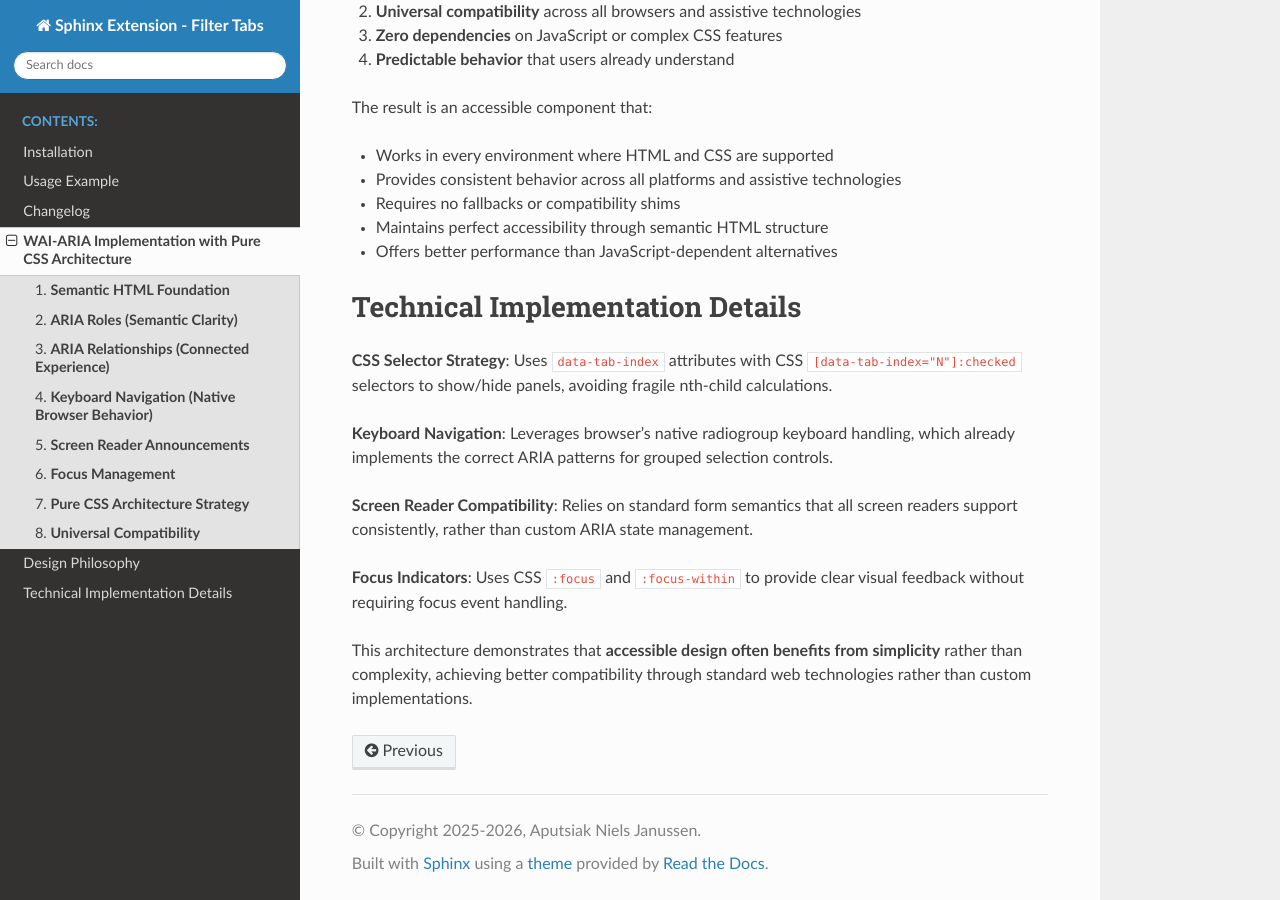
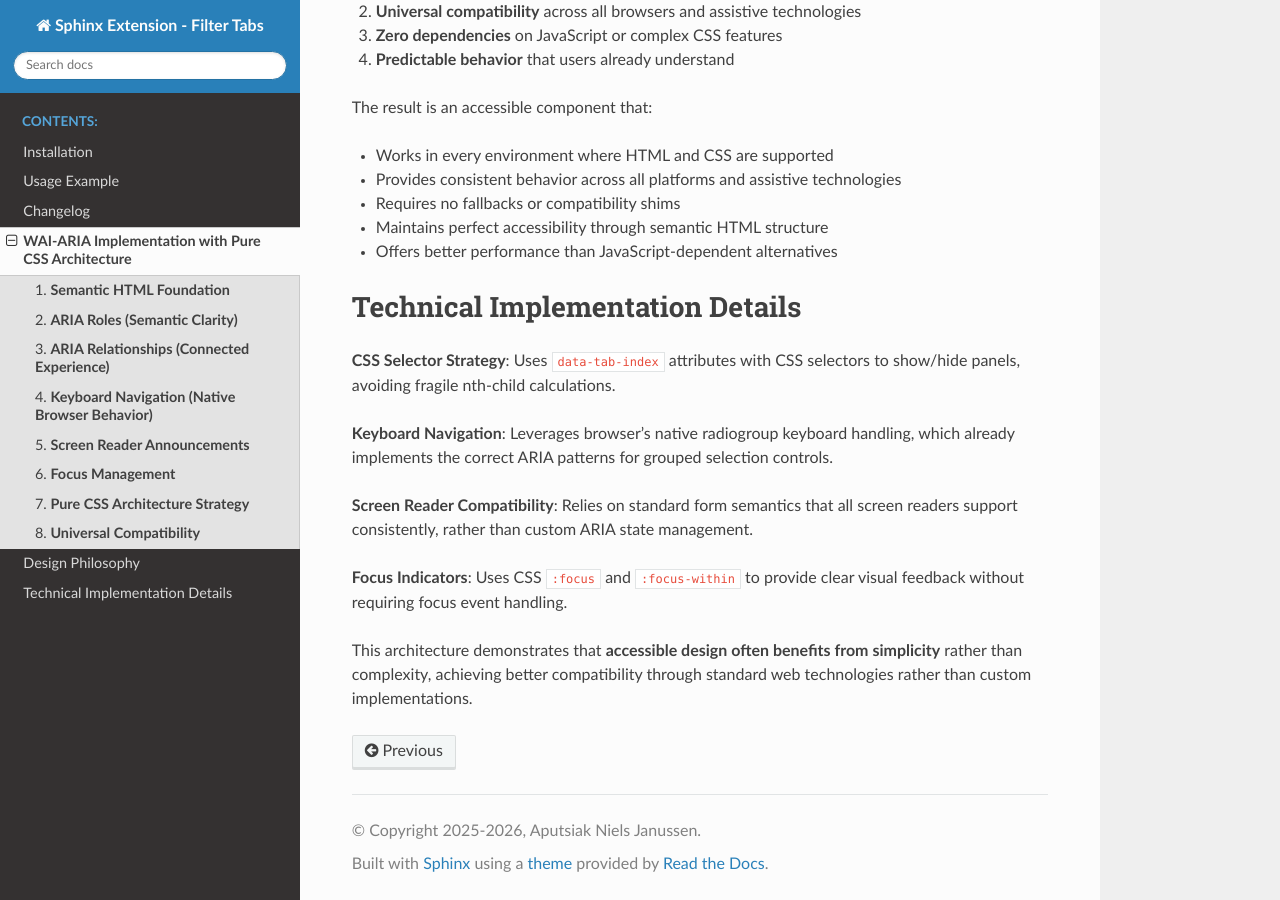
Before and after one commit to aputtu/sphinx-filter-tabs, a Sphinx documentation site: the page built from docs/accessibility.rst, in a window 1280 px wide and 900 px high, scrolled down 2048 px. Built offline with Sphinx 7.4.7 and the Read the Docs theme 3.1.0, drawn with Linux system fonts in a browser that asks for light colours.

Commit message:
chore: correcting technical documentation

```diff
--- a/docs/accessibility.rst
+++ b/docs/accessibility.rst
@@ -98,8 +98,7 @@ Technical Implementation Details
 ================================
 
 **CSS Selector Strategy**: Uses ``data-tab-index`` attributes with CSS
-``[data-tab-index="N"]:checked`` selectors to show/hide panels, avoiding
-fragile nth-child calculations.
+selectors to show/hide panels, avoiding fragile nth-child calculations.
 
 **Keyboard Navigation**: Leverages browser's native radiogroup keyboard
 handling, which already implements the correct ARIA patterns for grouped
```
Also changed, not shown: README.md (+2 -0 lines).
